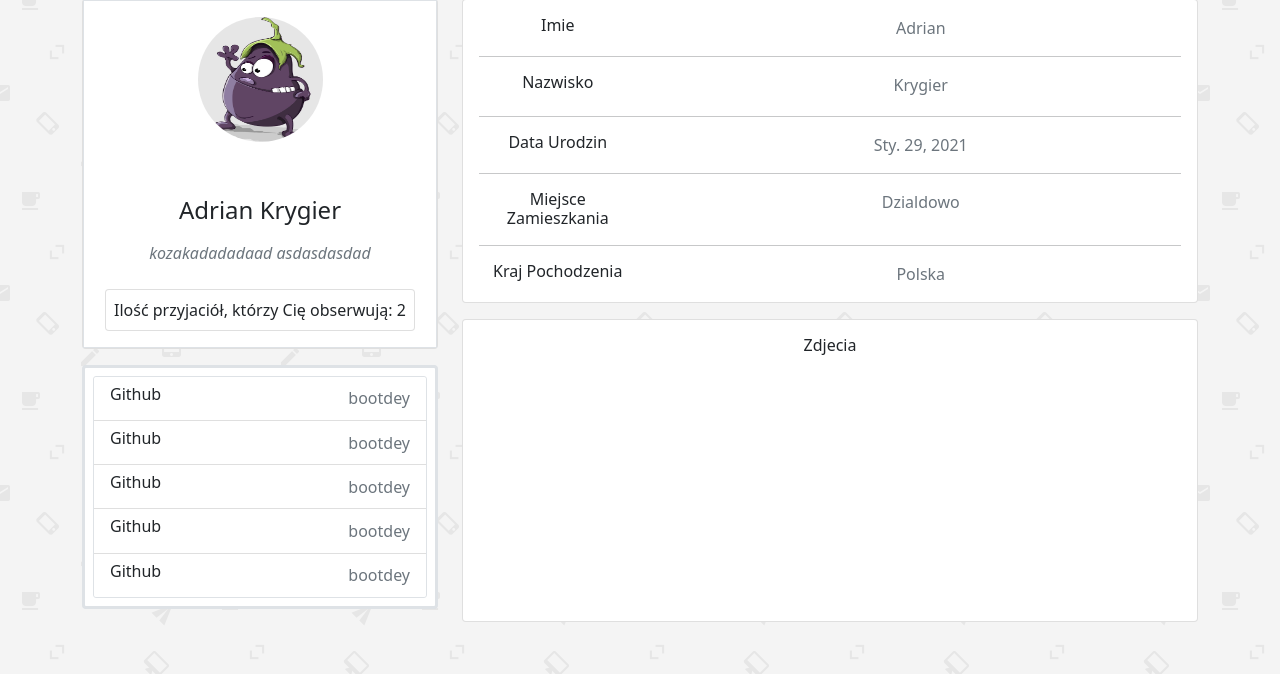
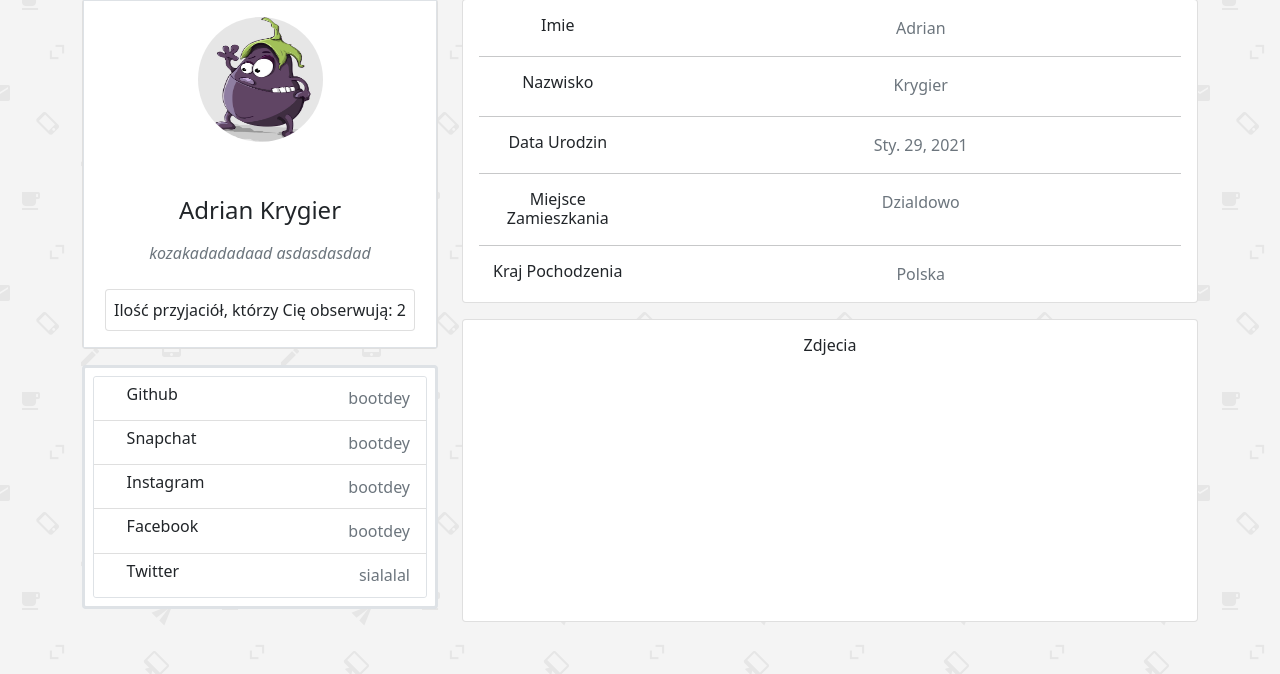
Before and after one commit to dominikCzarneckiQA/myBooK, a Django app: page /profil/1 in a window 1280 px wide. Shown: the part 165-839 px from the top of the page. Run offline with Django 3.2, Linux system fonts and the light colour scheme; a user stored in the database is signed in; data comes from the database, SQL or seed files in the repository; both versions use the stored data as it was after the commit; some libraries are stand-ins or nearby versions; some web fonts are replaced.

Commit message:
edit some userProfil edit mainPage save unversioned Files

```diff
--- a/konto/templates/konto/userProfile.html
+++ b/konto/templates/konto/userProfile.html
@@ -33,15 +33,13 @@
                                     {% endif %}
                                     <div class="  card p-2 mb-2">
                                         {% if getUser == request.user %}
-
                                             Ilość przyjaciół, którzy Cię obserwują:  {{ getNumberFriends }}
 
-                                            </div>
                                         {% else %}
 
+                                            {% if is_friend %}
 
-                                            {% if is_friend %}
-                                                <div>
+
                                                     <form method="post"
                                                           action="{% url 'friend_remove' getProfile.pk %}">
                                                         {% csrf_token %}
@@ -49,18 +47,22 @@
                                                             Usun z listy znajomych
                                                         </button>
                                                     </form>
+
                                                     {% else %}
+
                                                     <form method="post"
                                                           action="{% url 'friend_add' getProfile.pk %}">
                                                         {% csrf_token %}
-
                                                         <button class="btn btn-success" type="submit">
                                                             Dodaj do znajomych
                                                         </button>
                                                     </form>
-                                                </div>
+
+
                                             {% endif %}
+
                                         {% endif %}
+</div>
                                 </div>
                             </div>
                         </div>
@@ -69,24 +71,24 @@
                     <div class="card  p-2 mt-3 border border-3">
                         <ul class="list-group list-group-flush border">
                             <li class="list-group-item align-items-center d-flex justify-content-between flex-wrap ">
-                                <h6 class=""> Github</h6>
+                                <h6 class=""><i class="fab fa-github"></i> Github</h6>
                                 <span class="text-secondary">bootdey</span>
                             </li>
                             <li class="list-group-item align-items-center d-flex justify-content-between flex-wrap ">
-                                <h6 class=""> Github</h6>
+                                <h6 class=""><i class="fab fa-snapchat-ghost"></i> Snapchat</h6>
                                 <span class="text-secondary">bootdey</span>
                             </li>
                             <li class="list-group-item align-items-center d-flex justify-content-between flex-wrap ">
-                                <h6 class=""> Github</h6>
+                                <h6 class=""><i class="fab fa-instagram"></i> Instagram</h6>
                                 <span class="text-secondary">bootdey</span>
                             </li>
                             <li class="list-group-item align-items-center d-flex justify-content-between flex-wrap ">
-                                <h6 class=""> Github</h6>
+                                <h6 class=""><i class="fab fa-facebook"></i> Facebook</h6>
                                 <span class="text-secondary">bootdey</span>
                             </li>
                             <li class="list-group-item align-items-center d-flex justify-content-between flex-wrap">
-                                <h6 class=""> Github</h6>
-                                <span class="text-secondary">bootdey</span>
+                                <h6 class=""><i class="fab fa-twitter"></i>  Twitter</h6>
+                                <span class="text-secondary"> sialalal</span>
                             </li>
                         </ul>
                     </div>
--- a/konto/templates/mainPage.html
+++ b/konto/templates/mainPage.html
@@ -34,8 +34,11 @@
             aria-controls="navbarSupportedContent" aria-expanded="false" aria-label="Toggle navigation">
         <span class="navbar-toggler-icon"></span>
     </button>
+
+
     <div class="collapse navbar-collapse" id="navbarSupportedContent">
     <div class="d-flex justify-content-center w-100">
+
         <ul class=" nav    nav-pills w-25 ">
             <li class=" nav-item me-md-5">
                 <a class="nav-link " aria-current="page"
--- a/konto/views.py
+++ b/konto/views.py
@@ -72,6 +72,8 @@ def editView(request):
                   })
 
 
+
+
 @method_decorator(login_required, name='dispatch')
 class UserProfileView(View):
     def get(self, request, pk, *args, **kwargs):
```
Also changed, not shown: db.sqlite3, feed/migrations/0001_initial.py (added), feed/migrations/0002_post_postlikes.py (added), konto/migrations/0004_profile_friends.py (added), konto/migrations/0005_auto_20210206_2014.py (added), media/profilePhoto/default_h5grgyS.jpg (added), media/profilePhoto/postac01.JPG (added), 2 other files.
